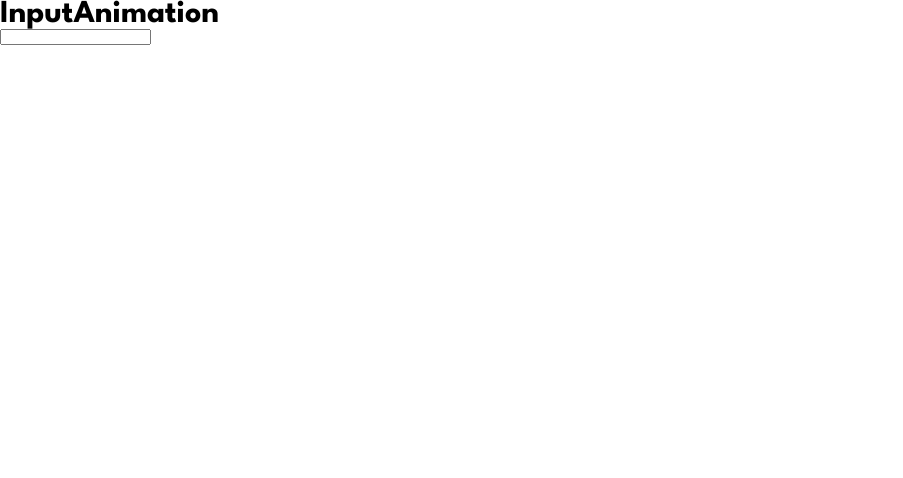
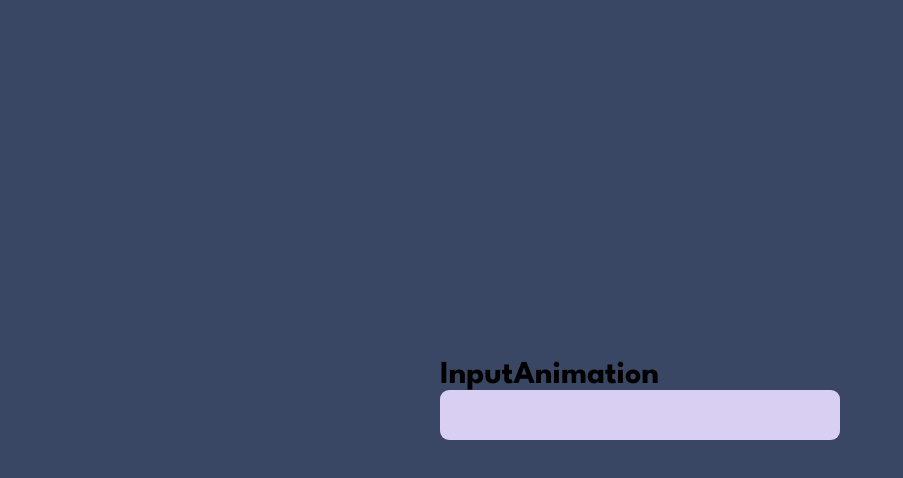
Before and after one commit to samirmedani/Entrainent-en-JS-2---InputAnimation, a plain HTML site: page index.html in a window 1280 px wide. Shown: the whole page, without its empty margins (0-903 px from the left). Drawn offline with Linux system fonts and the light colour scheme.

Commit message:
focus non de mon input

```diff
--- a/css/style.css
+++ b/css/style.css
@@ -1,3 +1,34 @@
 * {
     font-family: 'League Spartan', sans-serif;
 }
+
+.container {
+    display: flex;
+    flex-direction: column;
+
+
+}
+
+#a-input {
+    width: 400px;
+    height: 50px;
+    border-radius: 9px;
+    background-color: #d9cff3;
+    border: #d9cff3;
+}
+
+#a-input:focus {
+    outline: none;
+}
+
+body {
+    background-color: hsl(222, 26%, 31%);
+    height: 100vh;
+    display: flex;
+    align-items: center;
+    justify-content: center;
+}
+
+h1 {
+
+}
--- a/index.html
+++ b/index.html
@@ -21,14 +21,10 @@
 </head>
 <body>
 
-    <main>
-
+    <div class="container">
         <h1>InputAnimation</h1>
-        <input type="text">
-
-
-    </main>
-
+        <input id="a-input" type="text">
+    </div>
 
 </body>
 </html>
```
